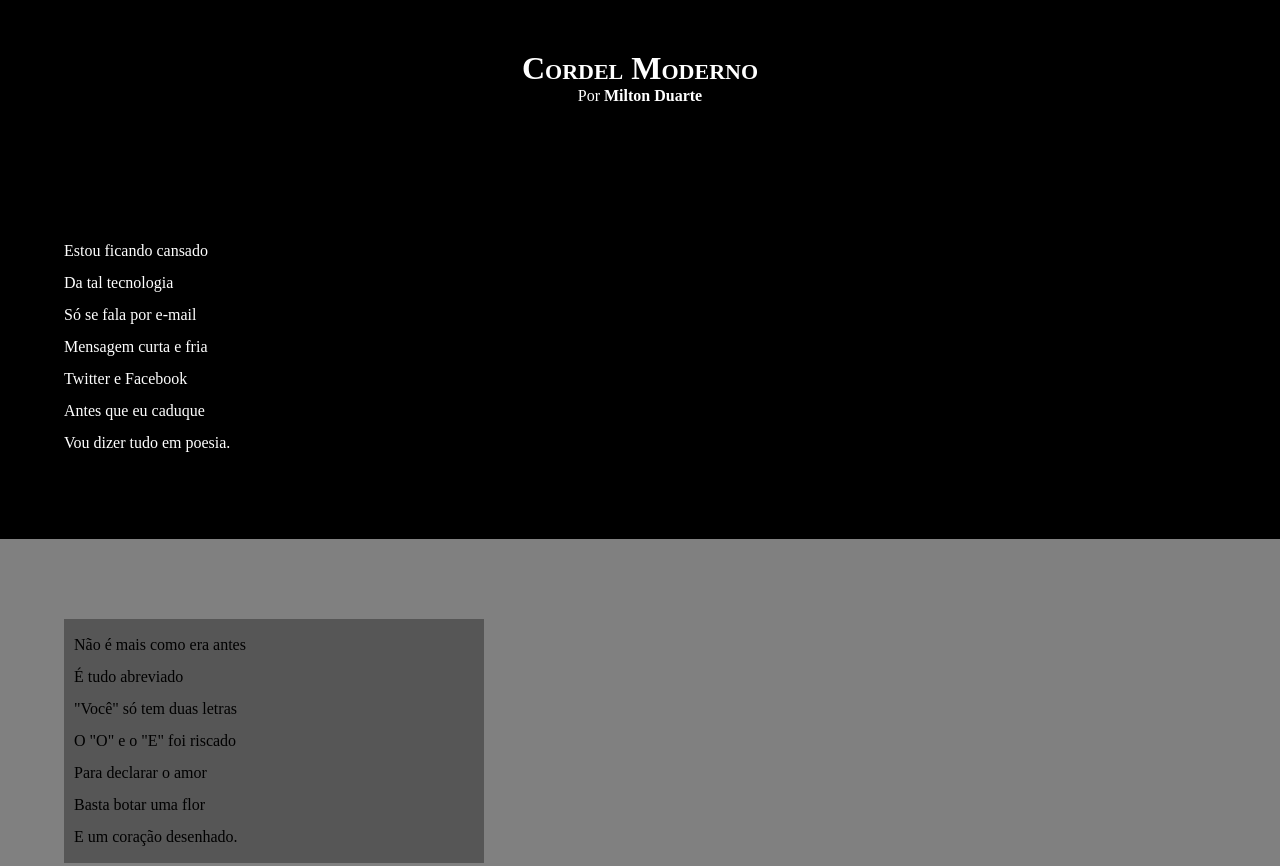
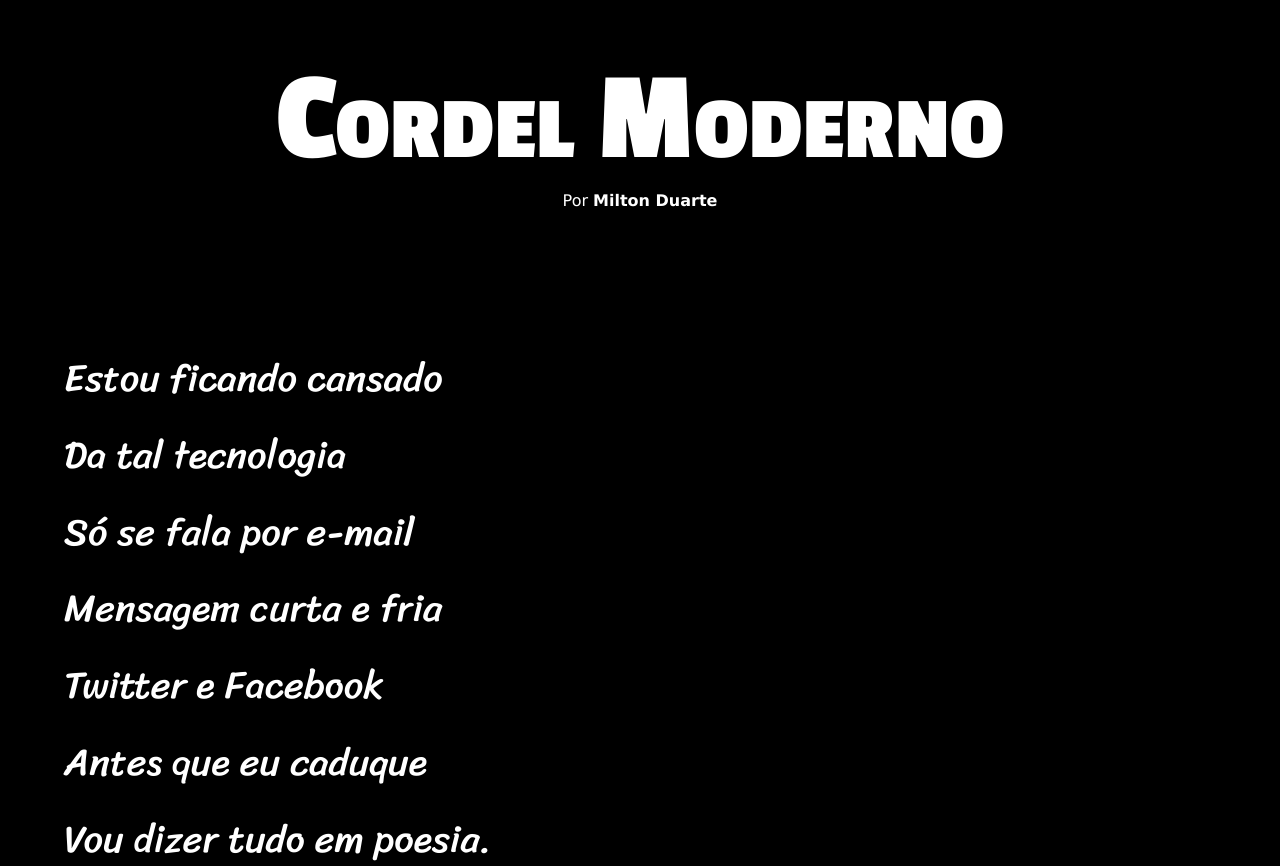
Before and after one commit to Carlos-sh4/praticando-Websites, a plain HTML site: page pacote-d012/index.html in a window 1280 px wide. Shown: the top 866 px of the page. Drawn offline with Linux system fonts and the light colour scheme.

Commit message:
Update style.css

```diff
--- a/pacote-d012/estilo/style.css
+++ b/pacote-d012/estilo/style.css
@@ -1,3 +1,11 @@
+@import url('https://fonts.googleapis.com/css2?family=Passion+One:wght@400;700;900&display=swap');
+@import url('https://fonts.googleapis.com/css2?family=Sriracha&display=swap');
+
+:root{
+    --font1: Verdana, Geneva, Tahoma, sans-serif;
+    --font2: "Passion One", cursive;
+    --font3:"Sriracha", cursive;
+}
 *{
     margin: 0;
     padding: 0;
@@ -6,6 +14,7 @@
 html, body{
     min-height: 100vh;
     background-color: darkgrey;
+    font-family: var(--font1);
 }
 
 header{
@@ -17,6 +26,8 @@ header{
 header > h1{
     padding-top: 50px;
     font-variant: small-caps;
+    font-family: var(--font2);
+    font-size: 10vw;
 }
 
 header > p{
@@ -38,6 +49,8 @@ section{
     padding-bottom: 10vh;
     line-height: 2em;
     padding-left: 5vw;
+    font-family: var(--font3);
+    font-size: 3vw;
 }
 
 .normal{
@@ -52,7 +65,7 @@ section{
 
 .img > p {
     background-color: rgba(0, 0, 0, 0.335);
-    width: 400px;
+    display: inline-block;
     padding: 10px;
 }
 
```
